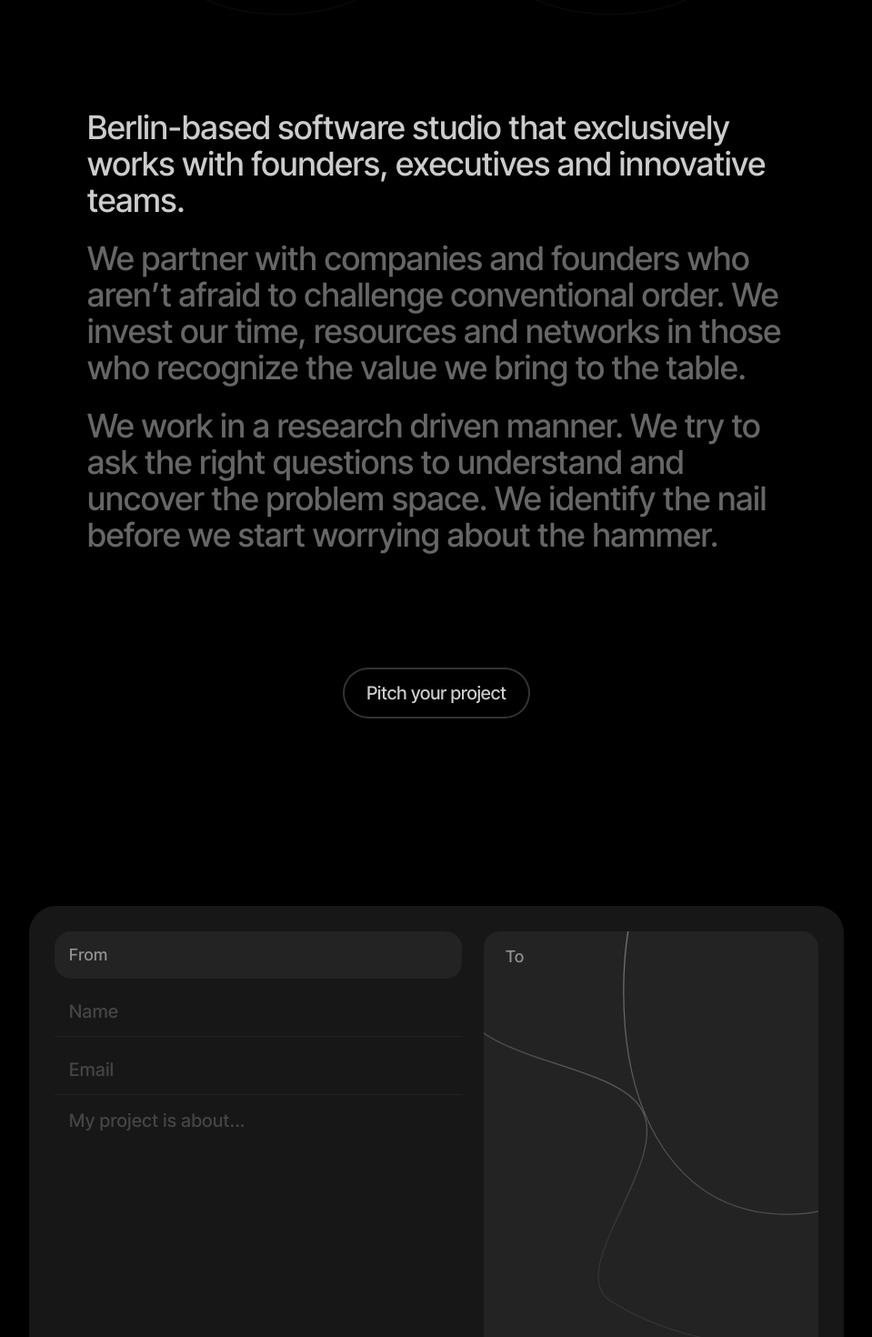
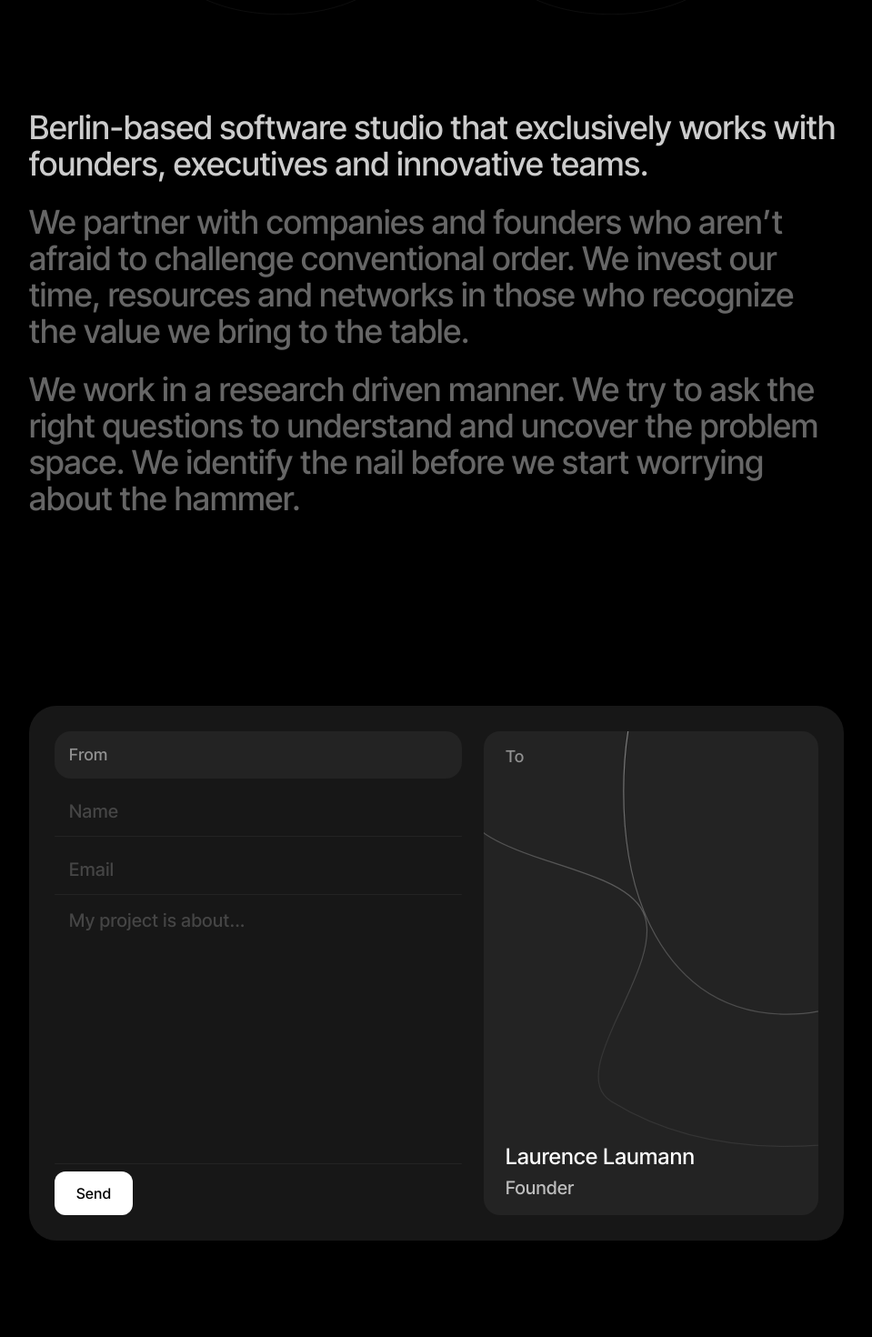
Before and after one commit to jakubziemba/acceltec, a Next.js app: page / in a window 1280 px wide. Shown: the part 760-2230 px from the top of the page at 91% size, without its empty margins (160-1119 px from the left). Built offline with nearby package versions, Linux system fonts and the light colour scheme.

Commit message:
(feat) add v1 of button - form animation

```diff
--- /dev/null
+++ b/app/_components/about-section.tsx
@@ -0,0 +1,22 @@
+export default function AboutSection() {
+  return (
+    <section className="flex max-w-xl flex-col items-center px-6 py-20 lg:max-w-4xl lg:px-0">
+      <div className="mx-auto space-y-8 text-balance text-2xl leading-6 xs:[text-wrap:initial] lg:space-y-6 lg:text-4xl lg:leading-10">
+        <h2 className="text-white/80">
+          Berlin-based software studio that exclusively works with founders,
+          executives and innovative teams.
+        </h2>
+        <p className="text-white/40">
+          We partner with companies and founders who aren’t afraid to challenge
+          conventional order. We invest our time, resources and networks in
+          those who recognize the value we bring to the table.
+        </p>
+        <p className="text-white/40">
+          We work in a research driven manner. We try to ask the right questions
+          to understand and uncover the problem space. We identify the nail
+          before we start worrying about the hammer.
+        </p>
+      </div>
+    </section>
+  );
+}
--- a/app/_components/button.tsx
+++ b/app/_components/form/button.tsx
@@ -10,7 +10,7 @@ export default function Button({
 }) {
   return (
     <motion.button
-      // layoutId="form-button"
+      layoutId="form-button"
       className="my-32 select-none rounded-[32px] px-6 py-3 text-xl text-white/80 shadow-[0px_0px_0px_2px_hsla(0,0%,100%,0.2),0px_2px_2px_0px_hsla(0,0%,0%,0.2)] outline-none transition duration-[200ms] ease-in hover:scale-[1.01] hover:text-white hover:shadow-[0px_0px_0px_2px_hsla(0,0%,100%,1),0px_2px_2px_0px_hsla(0,0%,0%,0.2)] focus-visible:shadow-[0px_0px_0px_2px_hsla(0,0%,100%,1),0px_2px_2px_0px_hsla(0,0%,0%,0.2)] active:scale-[0.99]"
       {...props}
     >
--- a/app/_components/form.tsx
+++ b/app/_components/form/form.tsx
@@ -20,7 +20,7 @@ const formSchema = z.object({
 
 // TODO: clean up, ask for error states in design, submit message & loading state
 
-export default function Form() {
+export default function Form({ id = "form" }) {
   const {
     register,
     handleSubmit,
@@ -42,9 +42,10 @@ export default function Form() {
 
   return (
     <motion.form
+      id={id}
       onSubmit={handleSubmit(onSubmit)}
-      // layoutId="form-button"
-      className="mx-auto max-w-4xl"
+      className="mx-auto my-32 w-full max-w-4xl origin-top"
+      layoutId="form-button"
     >
       <div className="mx-auto flex max-w-xl flex-col gap-6 rounded-[30px] bg-[#171717] p-4 lg:max-w-full lg:flex-row lg:p-7">
         <div className="lg:flex-2 flex flex-col gap-2 text-base leading-10 tracking-wide lg:w-full lg:max-w-md lg:text-xl">
--- /dev/null
+++ b/app/_components/form/section.tsx
@@ -0,0 +1,48 @@
+"use client";
+
+import { useState, useRef, useEffect } from "react";
+import {
+  MotionConfig,
+  motion,
+  useInView,
+  useMotionValueEvent,
+  useScroll,
+} from "framer-motion";
+import Form from "./form";
+
+export default function FormSection() {
+  const container = useRef(null);
+  const [showForm, setShowForm] = useState(false);
+  const isInView = useInView(container, {
+    amount: 0.75,
+  });
+
+  useEffect(() => {
+    if (isInView) {
+      setShowForm(true);
+    }
+  }, [isInView]);
+
+  return (
+    <section
+      ref={container}
+      className="mx-auto flex min-h-[70vh] w-full max-w-4xl flex-col items-center px-4 pb-20 lg:px-0"
+    >
+      <MotionConfig
+        transition={{ type: "spring", mass: 0.6, damping: 20, stiffness: 100 }}
+      >
+        {!showForm ? (
+          <motion.button
+            onClick={() => setShowForm(true)}
+            layoutId="form-button"
+            className="my-32 origin-top select-none rounded-[32px] px-6 py-3 text-xl text-white/80 shadow-[0px_0px_0px_2px_hsla(0,0%,100%,0.2),0px_2px_2px_0px_hsla(0,0%,0%,0.2)] outline-none transition duration-[200ms] ease-in hover:scale-[1.01] hover:text-white hover:shadow-[0px_0px_0px_2px_hsla(0,0%,100%,1),0px_2px_2px_0px_hsla(0,0%,0%,0.2)] focus-visible:shadow-[0px_0px_0px_2px_hsla(0,0%,100%,1),0px_2px_2px_0px_hsla(0,0%,0%,0.2)] active:scale-[0.99]"
+          >
+            Pitch your project
+          </motion.button>
+        ) : (
+          <Form />
+        )}
+      </MotionConfig>
+    </section>
+  );
+}
--- a/app/page.tsx
+++ b/app/page.tsx
@@ -1,35 +1,15 @@
 import HeroSection from "./_components/hero/hero-section";
-import Button from "./_components/button";
-import Form from "./_components/form";
 import Footer from "./_components/footer/footer";
+import AboutSection from "./_components/about-section";
+import FormSection from "./_components/form/section";
 
 export default function Home() {
   return (
     <>
       <main className="container mx-auto flex min-h-screen flex-col items-center justify-center">
         <HeroSection />
-        <section className="flex min-h-screen max-w-xl flex-col items-center px-6 pt-20 lg:max-w-3xl lg:px-0">
-          <div className="xs:[text-wrap:initial] mx-auto space-y-8 text-balance text-2xl leading-6 lg:space-y-6 lg:text-4xl lg:leading-10">
-            <h2 className="text-white/80">
-              Berlin-based software studio that exclusively works with founders,
-              executives and innovative teams.
-            </h2>
-            <p className="text-white/40">
-              We partner with companies and founders who aren’t afraid to
-              challenge conventional order. We invest our time, resources and
-              networks in those who recognize the value we bring to the table.
-            </p>
-            <p className="text-white/40">
-              We work in a research driven manner. We try to ask the right
-              questions to understand and uncover the problem space. We identify
-              the nail before we start worrying about the hammer.
-            </p>
-          </div>
-          <Button>Pitch your project</Button>
-        </section>
-        <section className="min-h-screen w-full px-4 py-20 lg:px-0">
-          <Form />
-        </section>
+        <AboutSection />
+        <FormSection />
       </main>
       <Footer />
     </>
```
Also changed, not shown: app/_components/form/logo-card.tsx (renamed from app/_components/logo-card.tsx).
